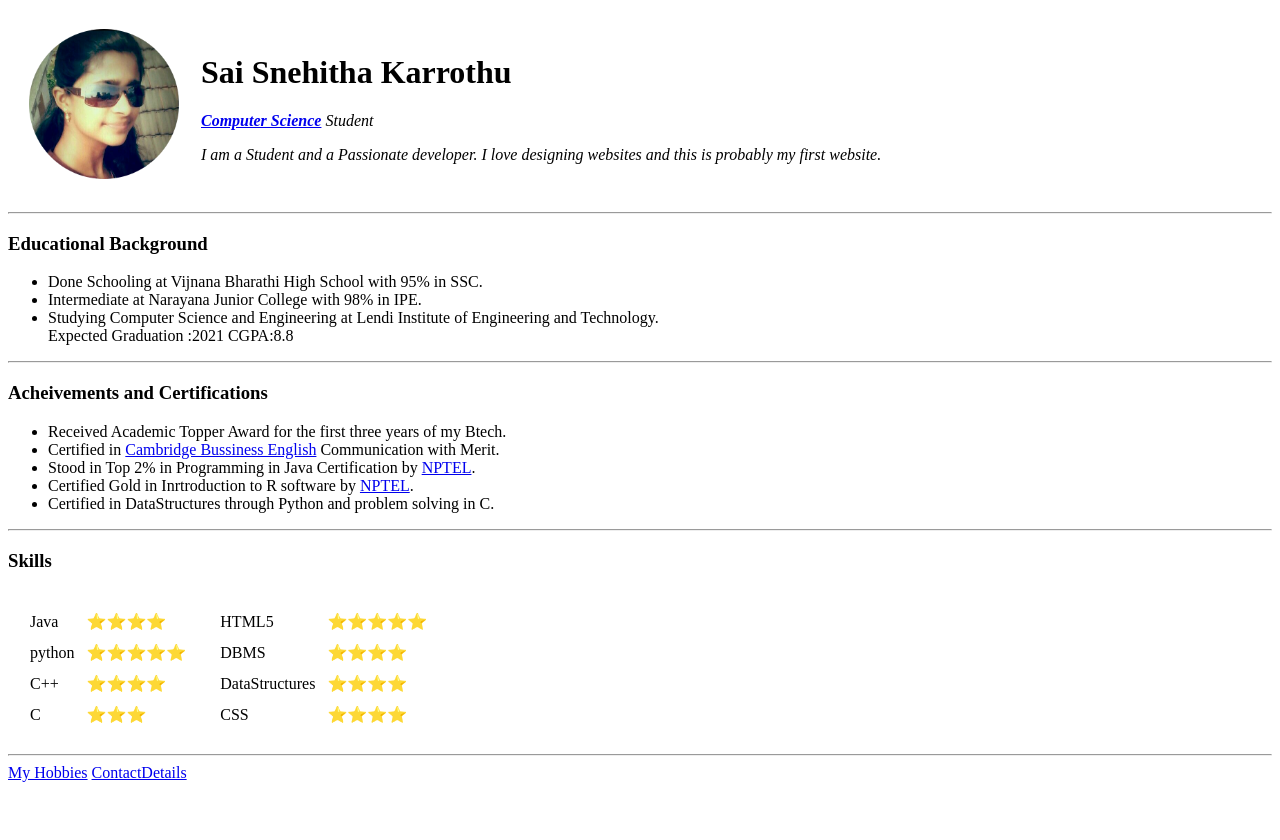
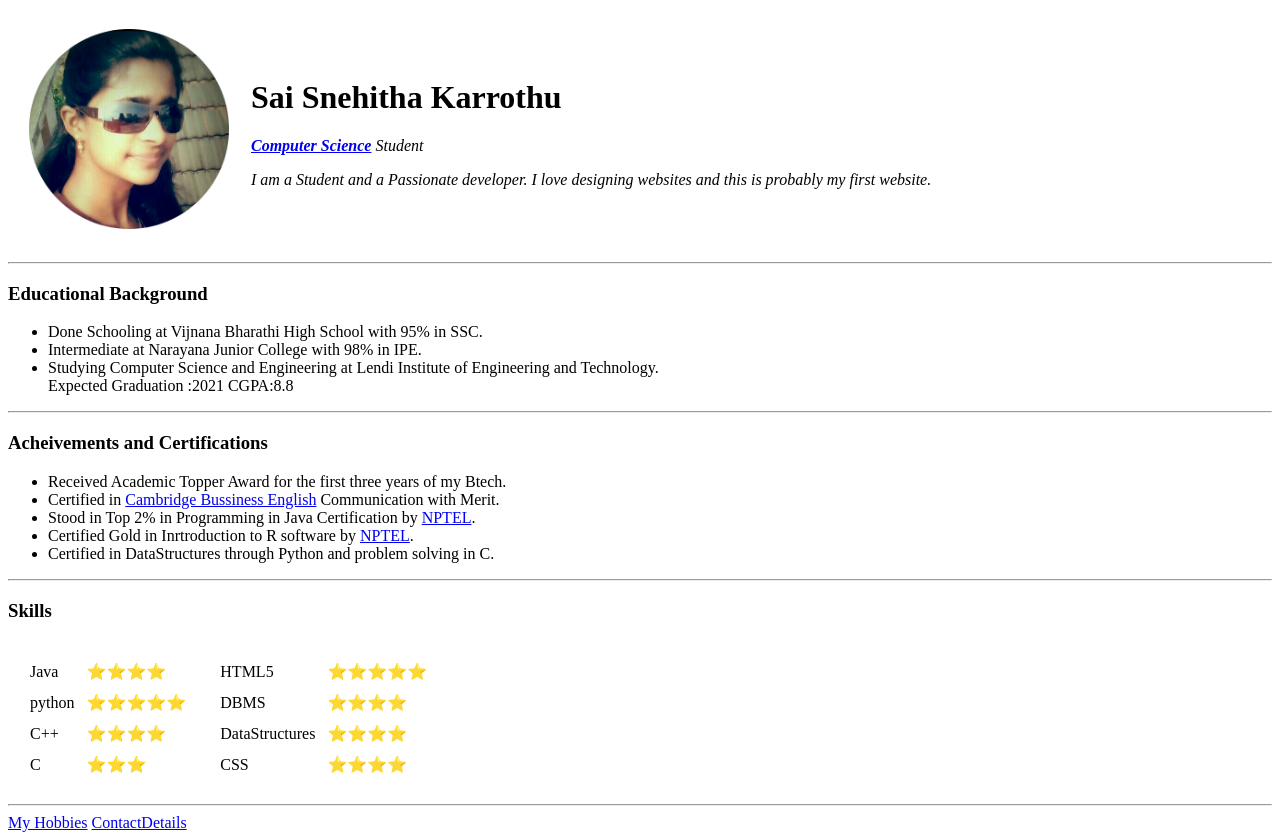
Before and after one commit to Snehitha-k/Resume, a plain HTML site: page index.html in a window 1280 px wide. Before the commit the page ends 800 px from the top, so only its background shows below. Drawn offline with Linux system fonts and the light colour scheme.

Commit message:
update index.html

```diff
--- a/index.html
+++ b/index.html
@@ -9,7 +9,7 @@
 <body>
   <table cellspacing="20">
     <tr>
-      <td><img src="sneha.png" height="150" alt="Snehitha" /></td>
+      <td><img src="sneha.png" height="200" alt="Snehitha" /></td>
       <td><h1>Sai Snehitha Karrothu</h1>
       <p>
         <em><strong> <a href="https://www.computerscience.org">Computer Science</a> </strong> Student</em>
```
